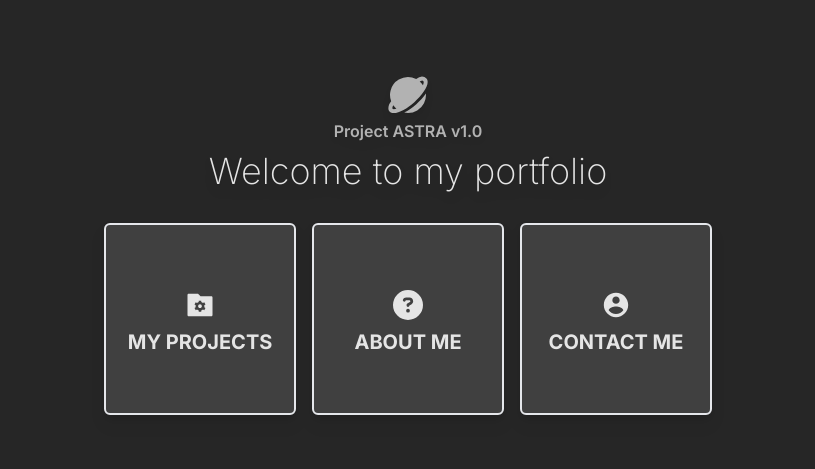
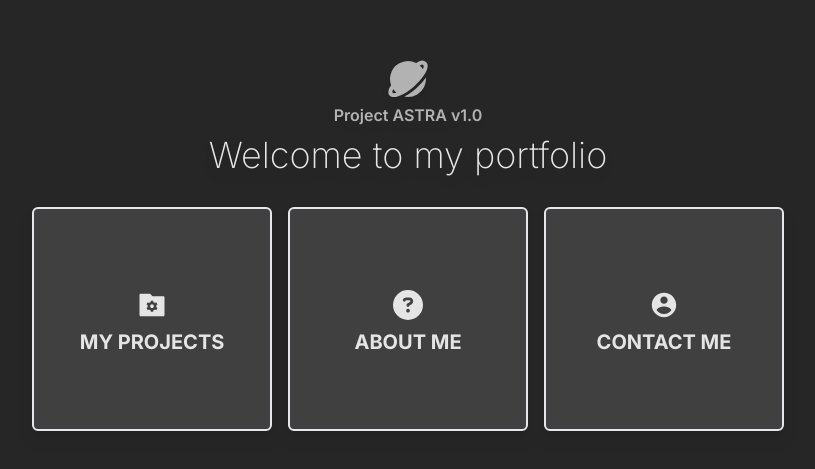
Before and after one commit to as9284/holo-portfolio, a React (Vite) app: page / in a window 1280 px wide. Shown: the part 163-632 px from the top of the page, without its empty margins (232-1047 px from the left). Built offline with nearby package versions, Linux system fonts and the light colour scheme.

Commit message:
Adjusted button size

```diff
--- a/src/index.css
+++ b/src/index.css
@@ -10,7 +10,7 @@
 
 @layer components {
   .main-button {
-    @apply w-48 h-48 flex flex-col justify-center items-center rounded-md bg-neutral-700 border-2 text-xl
+    @apply w-60 h-56 flex flex-col justify-center items-center rounded-md bg-neutral-700 border-2 text-xl
     uppercase font-bold drop-shadow-lg hover:bg-neutral-300 hover:text-neutral-800 hover:scale-105
     focus:bg-neutral-300 focus:text-neutral-800 focus:scale-105 duration-200;
   }
```
